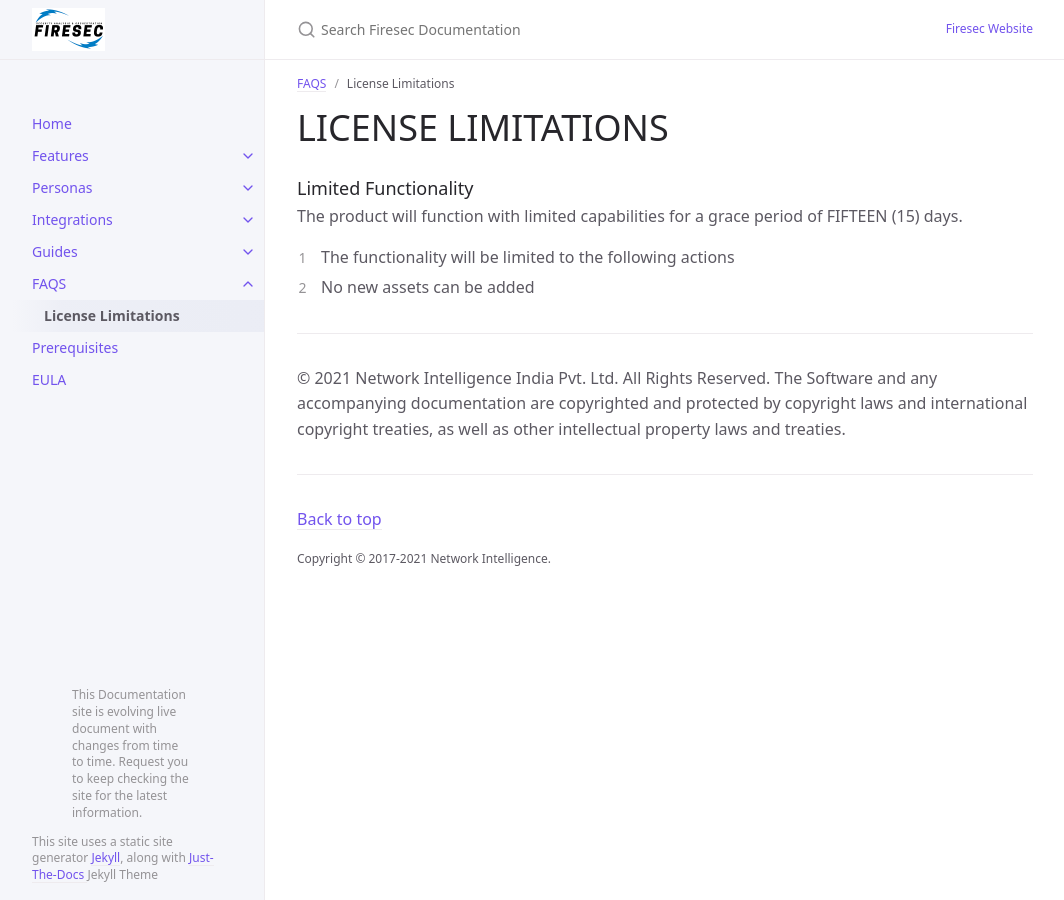
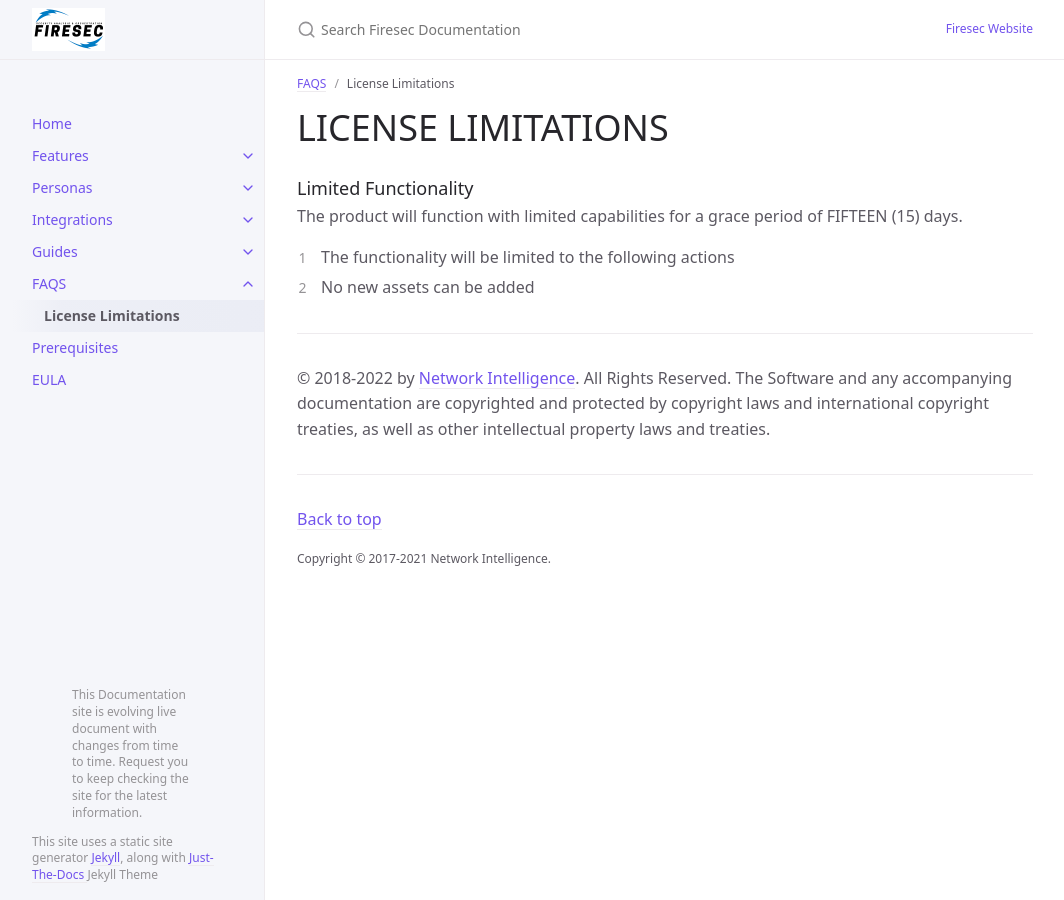
Before and after one commit to Network-Intelligence/Firesec, a Jekyll site: the page built from docs/faqs/License.md, in a window 1280 px wide. Shown: the whole page, without its empty margins (107-1171 px from the left). Built offline with Jekyll 4.4.1, drawn with Linux system fonts in a browser that asks for light colours.

```diff
--- a/docs/faqs/License.md
+++ b/docs/faqs/License.md
@@ -18,5 +18,5 @@ The product will function with limited capabilities for a grace period of FIFTEE
 
 
 * * *
-© 2021 Network Intelligence India Pvt. Ltd. All Rights Reserved.
+&copy; 2018-{{ "now" | date: "%Y" }} by [Network Intelligence](https://www.niiconsulting.com). All Rights Reserved.
  The Software and any accompanying documentation are copyrighted and protected by copyright laws and international copyright treaties, as well as other intellectual property laws and treaties.
```
Also changed, not shown: index.md (+3 -1 lines).
